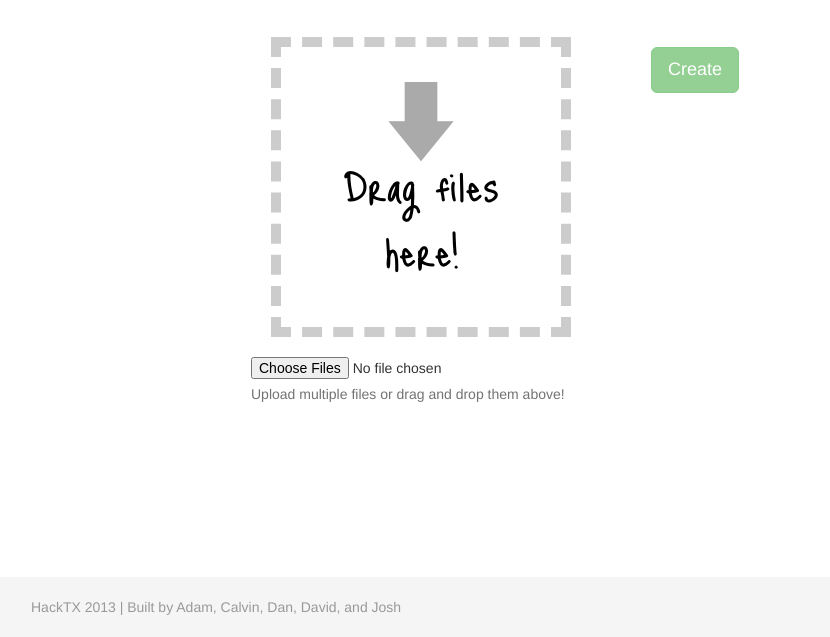
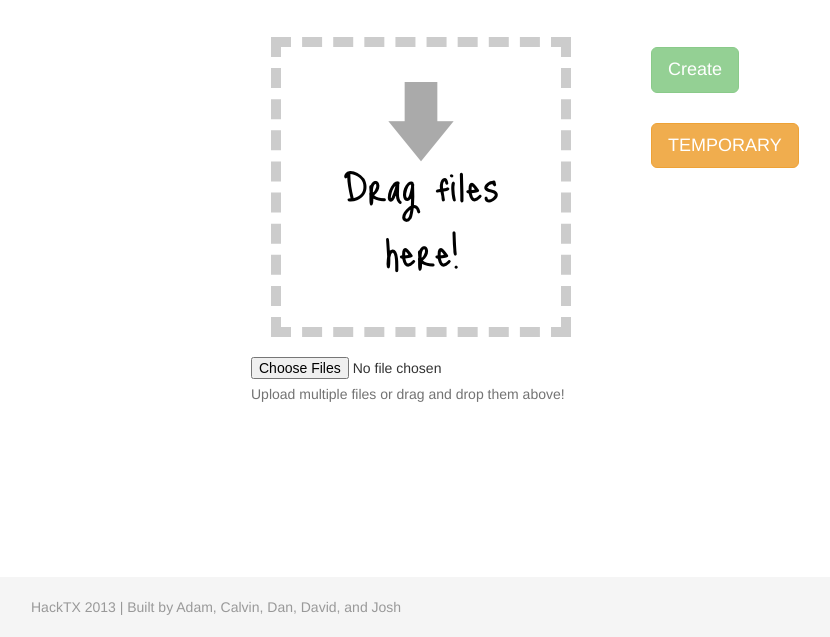
Before and after one commit to calvinmm/hack-tx-2013, a website: page site/index.html in a window 1280 px wide. Shown: the part 163-800 px from the top of the page, without its empty margins (39-869 px from the left). Drawn offline with Linux system fonts and the light colour scheme; no server answers.

Commit message:
temporary button to help check transitions

```diff
--- a/site/index.html
+++ b/site/index.html
@@ -42,6 +42,10 @@
 
                     <button type="button" id="create-button" class="pad btn btn-success btn-lg" disabled="disabled">Create</button>
 
+                    <br />
+                    <button type="button" onclick="transitionPage();" class="btn btn-warning btn-lg">
+                        TEMPORARY</button>
+
                     <ul class="list-group" id="file-list">
                     </ul>
 
```
